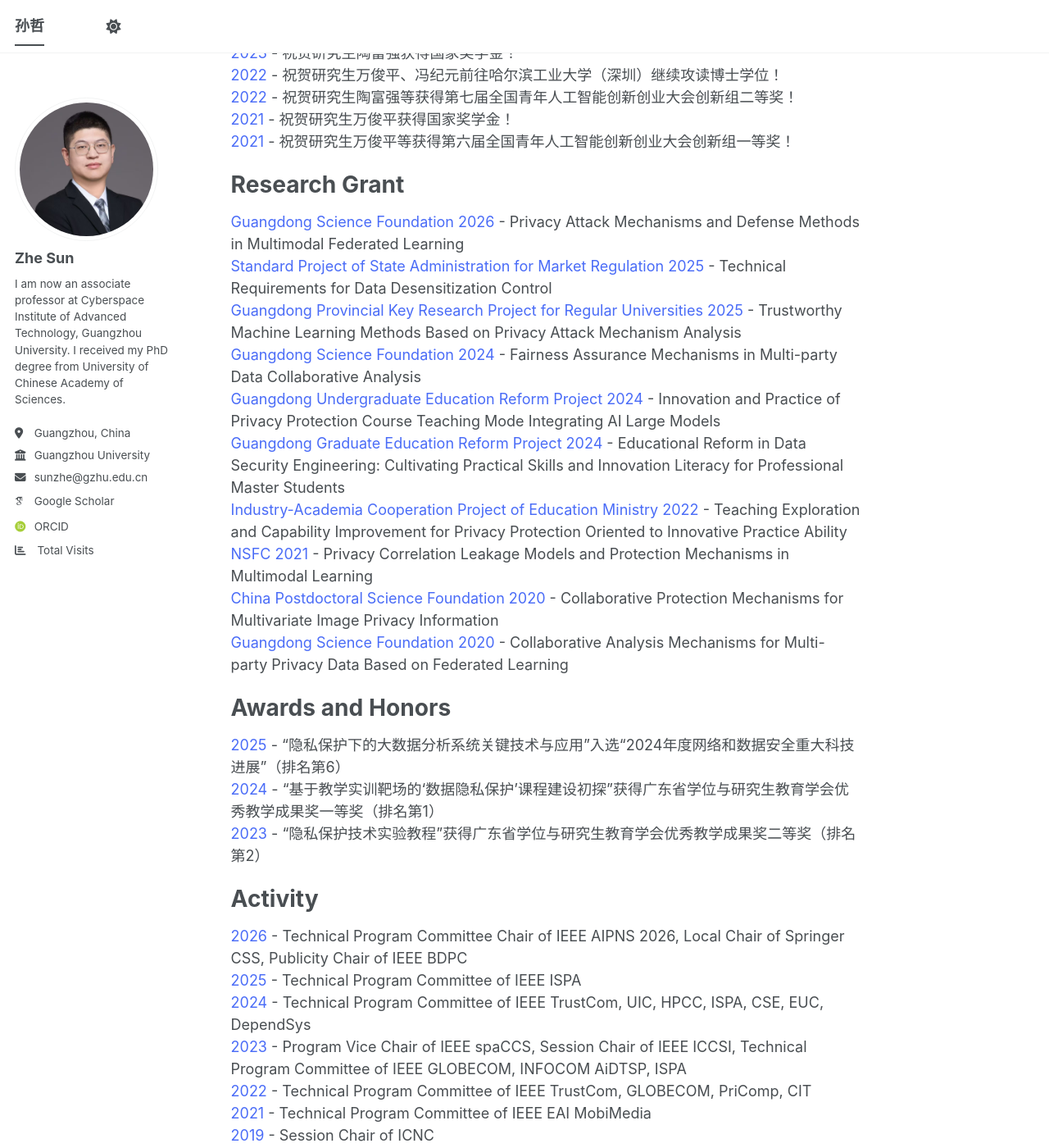
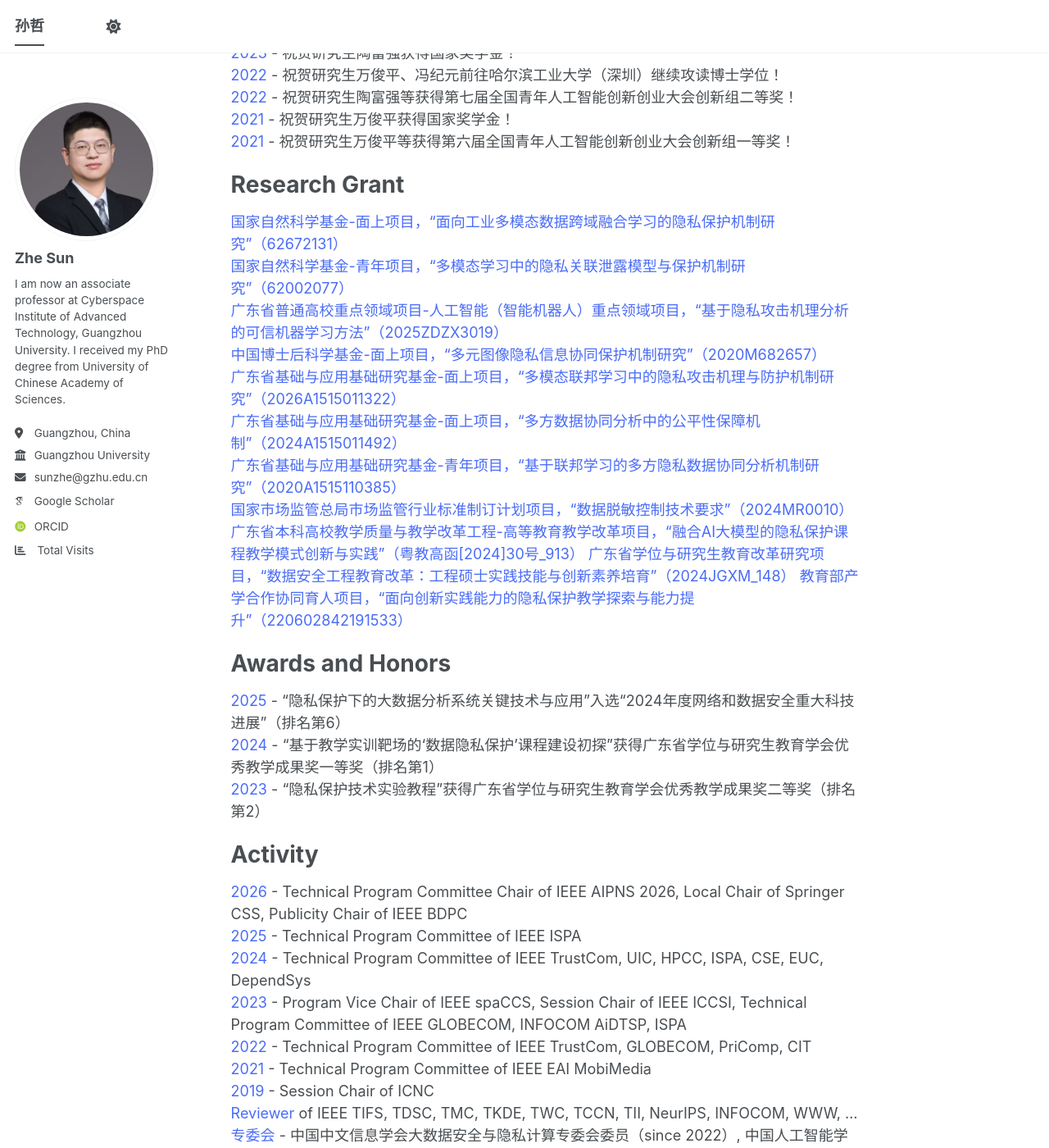
Before and after one commit to ZheSun208/ZheSun208.github.io, a Jekyll site: the page built from _pages/about.md, in a window 1280 px wide and 1400 px high, scrolled down 1500 px. Shown: the whole window at 82% size. Built offline with Jekyll 4.4.1, drawn with Linux system fonts in a browser that asks for light colours; some web fonts are replaced; a script bundle is joined from its source files by our own code; library files that are not in the unit come from our copies; comment, search, counter and statistics services are not loaded.

Commit message:
Update about.md

```diff
--- a/_pages/about.md
+++ b/_pages/about.md
@@ -57,16 +57,17 @@
 
 Research Grant
 ======
-<span style="color:#4a6cf7;">Guangdong Science Foundation 2026</span> - Privacy Attack Mechanisms and Defense Methods in Multimodal Federated Learning
-<span style="color:#4a6cf7;">Standard Project of State Administration for Market Regulation 2025</span> - Technical Requirements for Data Desensitization Control
-<span style="color:#4a6cf7;">Guangdong Provincial Key Research Project for Regular Universities 2025</span> - Trustworthy Machine Learning Methods Based on Privacy Attack Mechanism Analysis
-<span style="color:#4a6cf7;">Guangdong Science Foundation 2024</span> - Fairness Assurance Mechanisms in Multi-party Data Collaborative Analysis
-<span style="color:#4a6cf7;">Guangdong Undergraduate Education Reform Project 2024</span> - Innovation and Practice of Privacy Protection Course Teaching Mode Integrating AI Large Models
-<span style="color:#4a6cf7;">Guangdong Graduate Education Reform Project 2024</span> - Educational Reform in Data Security Engineering: Cultivating Practical Skills and Innovation Literacy for Professional Master Students
-<span style="color:#4a6cf7;">Industry-Academia Cooperation Project of Education Ministry 2022</span> - Teaching Exploration and Capability Improvement for Privacy Protection Oriented to Innovative Practice Ability
-<span style="color:#4a6cf7;">NSFC 2021</span> - Privacy Correlation Leakage Models and Protection Mechanisms in Multimodal Learning
-<span style="color:#4a6cf7;">China Postdoctoral Science Foundation 2020</span> - Collaborative Protection Mechanisms for Multivariate Image Privacy Information
-<span style="color:#4a6cf7;">Guangdong Science Foundation 2020</span> - Collaborative Analysis Mechanisms for Multi-party Privacy Data Based on Federated Learning
+<span style="color:#4a6cf7;">国家自然科学基金-面上项目，“面向工业多模态数据跨域融合学习的隐私保护机制研究”（62672131）
+<span style="color:#4a6cf7;">国家自然科学基金-青年项目，“多模态学习中的隐私关联泄露模型与保护机制研究”（62002077）
+<span style="color:#4a6cf7;">广东省普通高校重点领域项目-人工智能（智能机器人）重点领域项目，“基于隐私攻击机理分析的可信机器学习方法”（2025ZDZX3019）
+<span style="color:#4a6cf7;">中国博士后科学基金-面上项目，“多元图像隐私信息协同保护机制研究”（2020M682657）
+<span style="color:#4a6cf7;">广东省基础与应用基础研究基金-面上项目，“多模态联邦学习中的隐私攻击机理与防护机制研究”（2026A1515011322）
+<span style="color:#4a6cf7;">广东省基础与应用基础研究基金-面上项目，“多方数据协同分析中的公平性保障机制”（2024A1515011492）
+<span style="color:#4a6cf7;">广东省基础与应用基础研究基金-青年项目，“基于联邦学习的多方隐私数据协同分析机制研究”（2020A1515110385）
+<span style="color:#4a6cf7;">国家市场监管总局市场监管行业标准制订计划项目，“数据脱敏控制技术要求”（2024MR0010）
+<span style="color:#4a6cf7;">广东省本科高校教学质量与教学改革工程-高等教育教学改革项目，“融合AI大模型的隐私保护课程教学模式创新与实践”（粤教高函[2024]30号_913）
+<span style="color:#4a6cf7;">广东省学位与研究生教育改革研究项目，“数据安全工程教育改革：工程硕士实践技能与创新素养培育”（2024JGXM_148）
+<span style="color:#4a6cf7;">教育部产学合作协同育人项目，“面向创新实践能力的隐私保护教学探索与能力提升”（220602842191533）
 
 Awards and Honors
 ======
```
